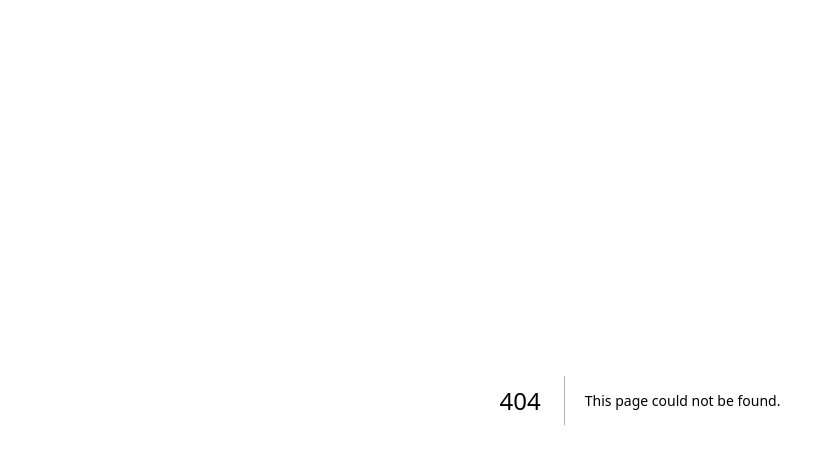
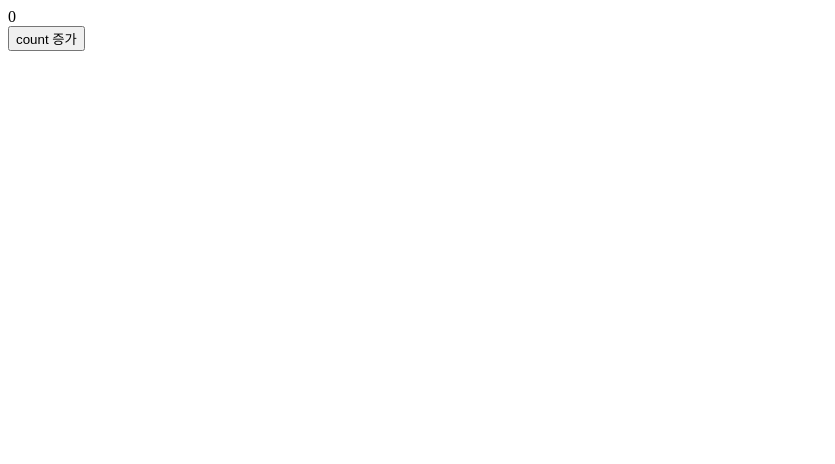
Before and after one commit to eggmun98/advanced-frontend-study, a Next.js app: page /jestStudy/04-jest in a window 1280 px wide. Before the commit this address had no page. Shown: the top 464 px of the page, without its empty margins (0-835 px from the left). Built offline with nearby package versions, Linux system fonts and the light colour scheme.

Commit message:
[2023.07.03] study 이벤트 테스트 코드 작성 공부

```diff
--- /dev/null
+++ b/pages/jestStudy/04-jest/index.js
@@ -0,0 +1,18 @@
+import { useState } from "react";
+
+export default function JestUnitTestPage() {
+  const [count, setCount] = useState(0);
+
+  const onClickCountUp = () => {
+    setCount((prev) => prev + 1);
+  };
+
+  return (
+    <>
+      <div role="count">{count}</div>
+      <button role="count-button" onClick={onClickCountUp}>
+        count 증가
+      </button>
+    </>
+  );
+}
```
Also changed, not shown: 1 other file (tests, documents, lock files or other folders).
